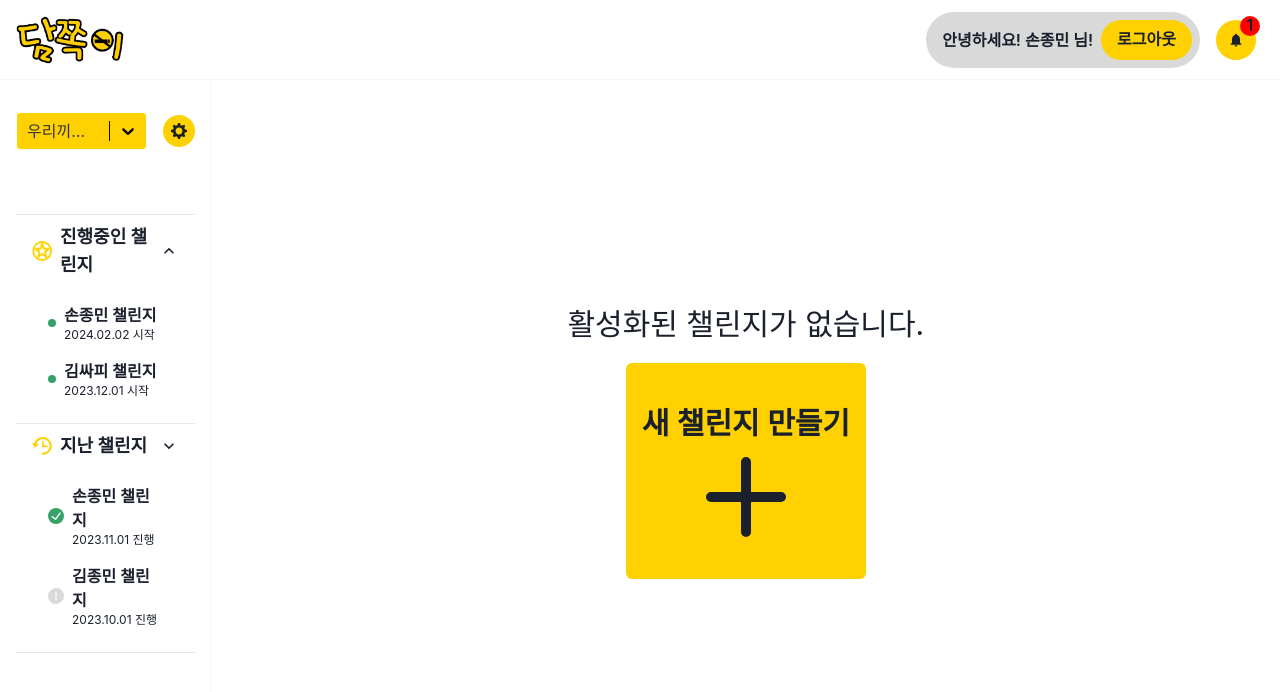
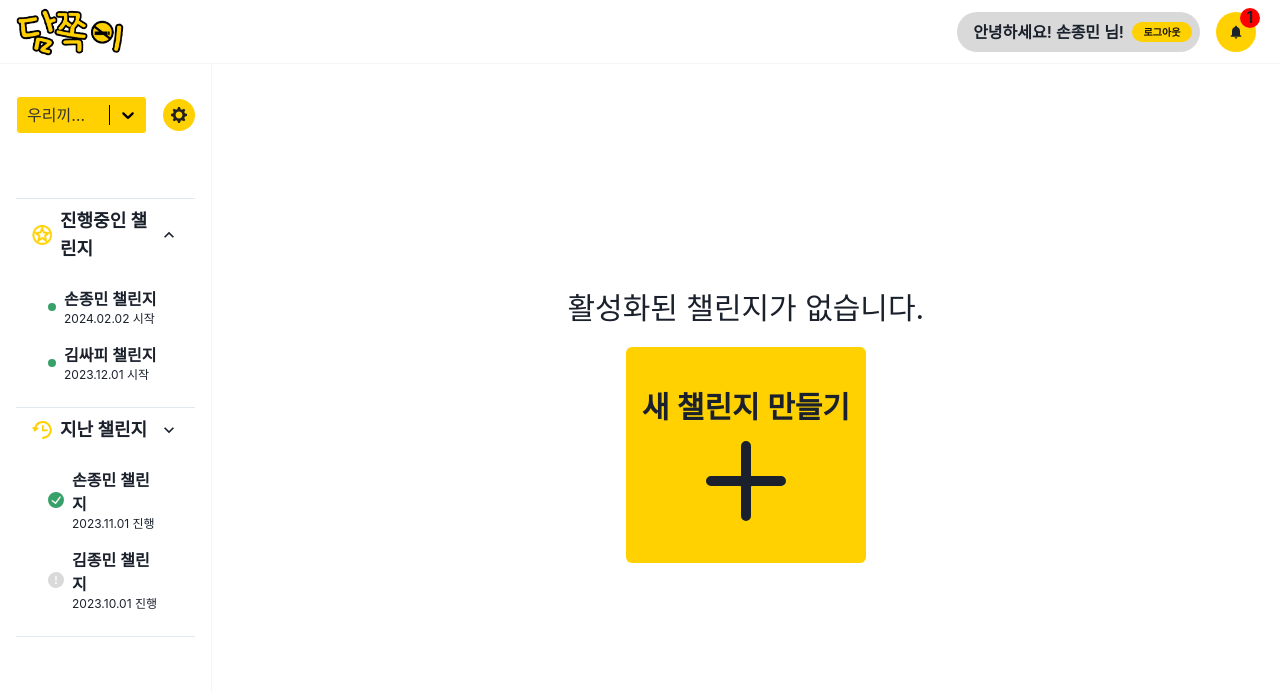
Before and after one commit to damjjok/damjjok, a React (Create React App) app in the folder client/: page /group/1/empty-challenge in a window 1280 px wide. Shown: the top 692 px of the page. Built offline with nearby package versions, Linux system fonts and the light colour scheme.

Commit message:
Fix: Statusbar CSS 수정

```diff
--- a/client/src/pages/group-space/group-space-main/group-tab/status-bar/StatusBar.js
+++ b/client/src/pages/group-space/group-space-main/group-tab/status-bar/StatusBar.js
@@ -3,7 +3,15 @@ import { currentUserState } from "../../../../../contexts/User";
 import candyImg from "assets/images/candylogo.png";
 import StatusBarToast from "./status-bar-toast/StatusBarToast";
 import StatusEditModal from "./status-edit-modal/StatusEditModal";
-import { Avatar, Box, Container, Flex, Wrap, WrapItem } from "@chakra-ui/react";
+import {
+    Avatar,
+    Box,
+    Container,
+    Flex,
+    Image,
+    Wrap,
+    WrapItem,
+} from "@chakra-ui/react";
 import avatar1 from "assets/images/avatar1.png";
 import avatar2 from "assets/images/avatar2.png";
 import avatar3 from "assets/images/avatar3.png";
@@ -44,13 +52,13 @@ function StatusBar() {
     ];
 
     return (
-        <Box width={"80vw"}>
+        <Box width={"80vw"} marginY={"0.5rem"}>
             <Flex
                 justifyContent={"space-between"}
                 alignItems={"center"}
                 bg={"dam.gray"}
                 borderRadius={"30px"}
-                padding={".5rem"}
+                paddingX={".5rem"}
             >
                 <Wrap>
                     <Flex alignItems={"center"}>
@@ -77,22 +85,42 @@ function StatusBar() {
                 <div className="flex items-center">
                     {/* <BasicButton buttonName={"출석하기"} variant={"smbtn"} /> */}
                     <StatusBarToast />
-                    <div className="flex flex-col items-center">
-                        <div className="bg-damwhite rounded-full border border-damyellow">
-                            <img
+                    <Box
+                        position="relative"
+                        display="flex"
+                        flexDirection="column"
+                        alignItems="center"
+                        role="group"
+                        marginLeft={3}
+                    >
+                        <Box className="bg-damwhite rounded-full border border-damyellow">
+                            <Image
                                 src={candyImg}
                                 alt="candyImg"
-                                className="w-[25px] h-[25px]"
+                                boxSize="25px"
+                                _groupHover={{ opacity: "0.5" }}
+                                transition="opacity 0.2s"
                             />
-                        </div>
-                        <Box
-                            className="text-xs"
-                            width="5rem"
-                            textAlign={"center"}
+                        </Box>
+                        <Flex
+                            bgColor={"black"}
+                            position="absolute"
+                            top="0"
+                            right="0"
+                            bottom="0"
+                            left="0"
+                            borderRadius={"full"}
+                            alignItems="center"
+                            justifyContent="center"
+                            fontSize="xs"
+                            opacity="0"
+                            _groupHover={{ opacity: "1" }}
+                            transition="opacity 0.2s"
+                            textColor={"white"}
                         >
                             1
-                        </Box>
-                    </div>
+                        </Flex>
+                    </Box>
                 </div>
             </Flex>
         </Box>
--- a/client/src/pages/group-space/group-space-main/group-tab/status-bar/status-bar-toast/StatusBarToast.js
+++ b/client/src/pages/group-space/group-space-main/group-tab/status-bar/status-bar-toast/StatusBarToast.js
@@ -36,15 +36,31 @@ function StatusBarToast() {
     useEffect(() => {
         // 자정에 상태를 초기화하는 함수를 실행하는 타이머를 설정합니다.
         const now = new Date();
-        const tomorrow = new Date(now.getFullYear(), now.getMonth(), now.getDate() + 1);
+        const tomorrow = new Date(
+            now.getFullYear(),
+            now.getMonth(),
+            now.getDate() + 1,
+        );
         const timeUntilTomorrow = tomorrow - now;
 
-        const timerId = setTimeout(() => setIsClicked(false), timeUntilTomorrow);
+        const timerId = setTimeout(
+            () => setIsClicked(false),
+            timeUntilTomorrow,
+        );
 
         return () => clearTimeout(timerId); // 컴포넌트가 언마운트되면 타이머를 취소합니다.
     }, [isClicked]); // 상태가 변경될 때마다 타이머를 재설정합니다.
 
-    return <BasicButton onClick={handleButtonClick} isDisabled={isClicked} buttonName={currentUser.role === "damJJok" ? "출석하기" : "응원하기"}></BasicButton>;
+    return (
+        <BasicButton
+            onClick={handleButtonClick}
+            isDisabled={isClicked}
+            buttonName={
+                currentUser.role === "damJJok" ? "출석하기" : "응원하기"
+            }
+            variant={"smbtn"}
+        ></BasicButton>
+    );
 }
 
 export default StatusBarToast;
--- a/client/src/pages/group-space/topbar/Topbar.js
+++ b/client/src/pages/group-space/topbar/Topbar.js
@@ -2,14 +2,26 @@ import { useRecoilValue } from "recoil";
 import BasicButton from "../../../components/button/BasicButton";
 import { currentUserState } from "../../../contexts/User";
 import logo from "assets/images/logo.png";
-import { Box, Button, Flex, Icon, IconButton, Wrap, WrapItem, theme } from "@chakra-ui/react";
+import {
+    Box,
+    Button,
+    Flex,
+    Icon,
+    IconButton,
+    Wrap,
+    WrapItem,
+    theme,
+} from "@chakra-ui/react";
 import { BellIcon } from "@chakra-ui/icons";
 import { Link } from "react-router-dom";
 
 function Topbar() {
     const currentUser = useRecoilValue(currentUserState);
     return (
-        <Box className="flex justify-between py-4 border-b border-damlightgray/25" height={"10vh"}>
+        <Box
+            className="flex justify-between py-4 border-b border-damlightgray/25"
+            height={"8vh"}
+        >
             <Flex justifyContent={"center"} alignItems={"center"}>
                 <Link to={""}>
                     <img src={logo} className="max-h-12 px-4" alt="logo" />
@@ -17,14 +29,34 @@ function Topbar() {
             </Flex>
 
             <div className="flex justify-center items-center">
-                <Flex justifyContent={"center"} alignItems={"center"} backgroundColor={"#D9D9D9"} padding={".5em"} borderRadius={"30px"}>
-                    <p className="font-semibold px-2">안녕하세요! {currentUser.userName} 님!</p>
-                    <Button rounded={"20px"} backgroundColor={"#FFD100"} _hover={{ backgroundColor: "#3182CE" }}>
+                <Flex
+                    justifyContent={"center"}
+                    alignItems={"center"}
+                    backgroundColor={"#D9D9D9"}
+                    padding={"0.5em"}
+                    borderRadius={"30px"}
+                >
+                    <p className="font-semibold px-2">
+                        안녕하세요! {currentUser.userName} 님!
+                    </p>
+                    <BasicButton
+                        // rounded={"20px"}
+                        // backgroundColor={"#FFD100"}
+                        buttonName={"로그아웃"}
+                        variant={"smbtn"}
+                        _hover={{ backgroundColor: "#3182CE" }}
+                    >
                         로그아웃
-                    </Button>
+                    </BasicButton>
                 </Flex>
                 <Wrap>
-                    <Button marginX={"1em"} backgroundColor={"#FFD100"} borderRadius={"50%"} width={"50%"} _hover={{ backgroundColor: "#3182CE" }}>
+                    <Button
+                        marginX={"1em"}
+                        backgroundColor={"#FFD100"}
+                        borderRadius={"50%"}
+                        width={"50%"}
+                        _hover={{ backgroundColor: "#3182CE" }}
+                    >
                         <BellIcon></BellIcon>
                         <Wrap
                             position={"absolute"}
```
